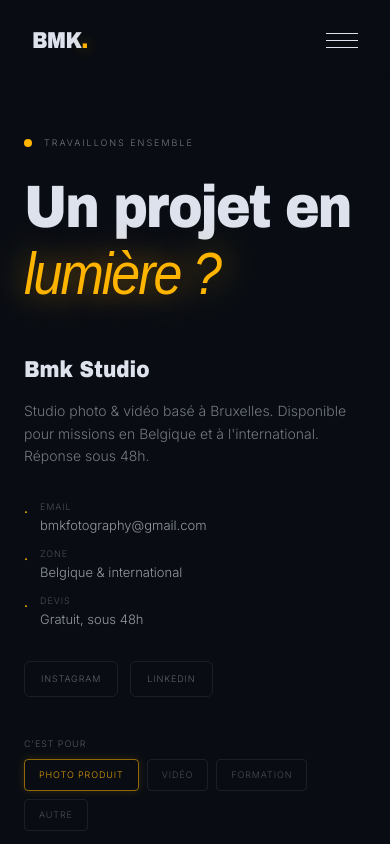
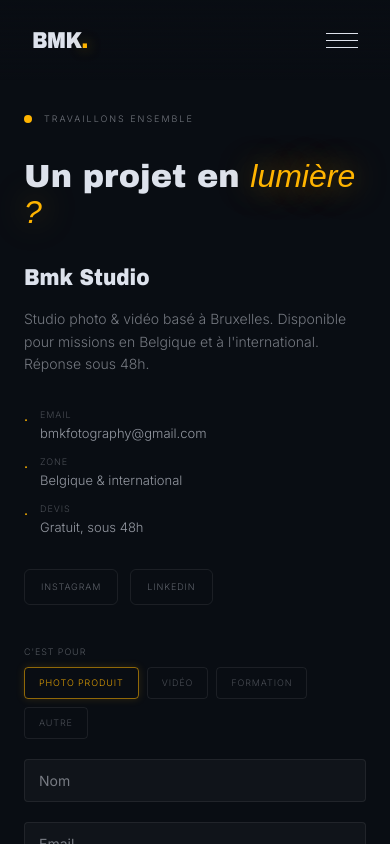
Before and after one commit to BmkCode/bmk-studio, a Next.js app: page /contact in a window 390 px wide. Shown: the top 844 px of the page. Built offline with nearby package versions, Linux system fonts and the light colour scheme; a web font is replaced by a local one.

Commit message:
Fix responsive mobile hero formations contact

```diff
--- a/app/contact/ContactClient.tsx
+++ b/app/contact/ContactClient.tsx
@@ -4,6 +4,7 @@ import { useState, useRef, useEffect } from "react";
 import Footer from "../components/Footer";
 import { gsap } from "gsap";
 import { ScrollTrigger } from "gsap/ScrollTrigger";
+import { useIsMobile } from "../hooks/useIsMobile";
 
 const services = ["Photo produit", "Vidéo", "Formation", "Autre"] as const;
 
@@ -56,6 +57,7 @@ function validate(nom: string, email: string, message: string) {
 }
 
 export default function ContactClient() {
+  const isMobile = useIsMobile();
   const [selected, setSelected] = useState<string>("Photo produit");
   const [hoveredService, setHoveredService] = useState<string | null>(null);
   const [hoveredSocial, setHoveredSocial] = useState<string | null>(null);
@@ -153,10 +155,10 @@ export default function ContactClient() {
           className="contact-header mx-auto w-full"
           style={{
             maxWidth: 1100,
-            paddingLeft: 44,
-            paddingRight: 44,
-            paddingTop: 56,
-            paddingBottom: 56,
+            paddingLeft: isMobile ? 24 : 44,
+            paddingRight: isMobile ? 24 : 44,
+            paddingTop: isMobile ? 32 : 56,
+            paddingBottom: isMobile ? 32 : 56,
           }}
         >
           {/* Eyebrow */}
@@ -175,7 +177,12 @@ export default function ContactClient() {
 
           {/* Titre */}
           <h1
-            style={{
+            style={isMobile ? {
+              fontSize: 32,
+              letterSpacing: 0,
+              lineHeight: 1.1,
+              display: "inline-block",
+            } : {
               fontSize: 52,
               letterSpacing: "-2px",
               lineHeight: 1.1,
@@ -199,16 +206,15 @@ export default function ContactClient() {
 
         {/* ── BODY GRILLE ── */}
         <section
-          className="mx-auto w-full"
-          className="contact-body"
+          className="mx-auto w-full contact-body"
           style={{
             maxWidth: 1100,
-            paddingLeft: 44,
-            paddingRight: 44,
+            paddingLeft: isMobile ? 24 : 44,
+            paddingRight: isMobile ? 24 : 44,
             paddingBottom: 80,
             display: "grid",
-            gridTemplateColumns: "1fr 1.2fr",
-            gap: 56,
+            gridTemplateColumns: isMobile ? "1fr" : "1fr 1.2fr",
+            gap: isMobile ? 40 : 56,
             alignItems: "start",
           }}
         >
--- a/app/formations/FormationsClient.tsx
+++ b/app/formations/FormationsClient.tsx
@@ -4,6 +4,7 @@ import { useRef, useEffect } from "react";
 import Footer from "../components/Footer";
 import { gsap } from "gsap";
 import { ScrollTrigger } from "gsap/ScrollTrigger";
+import { useIsMobile } from "../hooks/useIsMobile";
 
 const formations = [
   {
@@ -45,6 +46,7 @@ const formations = [
 ];
 
 export default function FormationsClient() {
+  const isMobile = useIsMobile();
   const headerRef = useRef<HTMLElement>(null);
   const introRef = useRef<HTMLElement>(null);
   const cardsRef = useRef<HTMLElement>(null);
@@ -210,7 +212,9 @@ export default function FormationsClient() {
                 border: "1px solid rgba(255,255,255,0.05)",
                 borderRadius: 8,
                 backgroundColor: "#0b1018",
-                padding: "32px 36px",
+                padding: isMobile ? "24px 20px" : "32px 36px",
+                flexDirection: isMobile ? "column" : "row",
+                gap: isMobile ? 16 : 32,
               }}
             >
               {/* Numéro */}
@@ -221,7 +225,7 @@ export default function FormationsClient() {
                   color: "rgba(212,168,67,0.35)",
                   lineHeight: 1,
                   flexShrink: 0,
-                  width: 48,
+                  width: isMobile ? "auto" : 48,
                 }}
               >
                 {f.num}
@@ -267,10 +271,15 @@ export default function FormationsClient() {
 
               {/* CTA */}
               <div
-                className="formation-cta flex flex-shrink-0 flex-col items-end justify-between self-stretch"
-                style={{ minWidth: 160 }}
+                className="formation-cta flex flex-shrink-0 flex-col justify-between self-stretch"
+                style={{
+                  minWidth: isMobile ? "auto" : 160,
+                  width: isMobile ? "100%" : "auto",
+                  alignItems: isMobile ? "flex-start" : "flex-end",
+                  gap: isMobile ? 12 : 0,
+                }}
               >
-                <div className="flex flex-col items-end gap-1">
+                <div className="flex flex-col gap-1" style={{ alignItems: isMobile ? "flex-start" : "flex-end" }}>
                   <span
                     className="font-inter font-light text-bmk-text/30"
                     style={{ fontSize: 11 }}
@@ -286,8 +295,8 @@ export default function FormationsClient() {
                 </div>
                 <a
                   href="/contact"
-                  className="inline-flex h-10 items-center justify-center bg-bmk-accent px-6 font-inter text-xs font-light uppercase tracking-widest text-bmk-bg transition-all duration-300 hover:bg-bmk-accent-2 hover:shadow-[0_0_24px_rgba(255,180,0,0.35)]"
-                  style={{ borderRadius: 6 }}
+                  className="inline-flex h-10 items-center justify-center bg-bmk-accent font-inter text-xs font-light uppercase tracking-widest text-bmk-bg transition-all duration-300 hover:bg-bmk-accent-2 hover:shadow-[0_0_24px_rgba(255,180,0,0.35)]"
+                  style={{ borderRadius: 6, width: isMobile ? "100%" : "auto", padding: isMobile ? "0" : "0 24px" }}
                 >
                   S&apos;inscrire
                 </a>
--- /dev/null
+++ b/app/hooks/useIsMobile.ts
@@ -0,0 +1,13 @@
+"use client";
+import { useState, useEffect } from "react";
+
+export function useIsMobile(breakpoint = 768) {
+  const [isMobile, setIsMobile] = useState(false);
+  useEffect(() => {
+    const check = () => setIsMobile(window.innerWidth < breakpoint);
+    check();
+    window.addEventListener("resize", check);
+    return () => window.removeEventListener("resize", check);
+  }, [breakpoint]);
+  return isMobile;
+}
--- a/app/page.tsx
+++ b/app/page.tsx
@@ -6,8 +6,10 @@ import WorkSection from "./components/WorkSection";
 import InterludeSection from "./components/InterludeSection";
 import ContactSection from "./components/ContactSection";
 import Footer from "./components/Footer";
+import { useIsMobile } from "./hooks/useIsMobile";
 
 export default function Home() {
+  const isMobile = useIsMobile();
   const h1Ref = useRef<HTMLDivElement>(null);
   const acrocheRef = useRef<HTMLDivElement>(null);
   const subtitleRef = useRef<HTMLDivElement>(null);
@@ -44,7 +46,7 @@ export default function Home() {
         {/* Left content column */}
         <div
           className="hero-left-col relative flex flex-col justify-center"
-          style={{ maxWidth: "calc(100% - 310px)" }}
+          style={isMobile ? { maxWidth: "100%", width: "100%", padding: "0 24px" } : { maxWidth: "calc(100% - 310px)" }}
         >
           {/* Pulsing location badge */}
           <div className="mb-8 flex items-center gap-3">
@@ -61,7 +63,11 @@ export default function Home() {
           <div ref={h1Ref}>
             <h1
               className="hero-h1 font-archivo leading-[1.1] text-bmk-text"
-              style={{
+              style={isMobile ? {
+                fontSize: 28,
+                letterSpacing: 0,
+                display: "inline-block",
+              } : {
                 fontSize: 45,
                 letterSpacing: "-2px",
                 display: "inline-block",
@@ -76,11 +82,11 @@ export default function Home() {
           <div ref={acrocheRef} className="hero-accroche">
             <p
               className="mt-2 text-bmk-accent"
-              style={{ fontSize: 55 }}
+              style={{ fontSize: isMobile ? 28 : 55 }}
             >
               <span
                 className="font-archivo"
-                style={{ display: "inline-block", transform: "scaleY(1.15)" }}
+                style={isMobile ? { display: "inline-block" } : { display: "inline-block", transform: "scaleY(1.15)" }}
               >
                 Bmk
               </span>
@@ -132,7 +138,7 @@ export default function Home() {
         </div>
 
         {/* Right panel */}
-        <div
+        {!isMobile && <div
           className="hero-right-panel absolute bottom-0 right-0 top-0"
           aria-hidden
           style={{
@@ -147,7 +153,7 @@ export default function Home() {
               background: "linear-gradient(to right, transparent 0%, #0b1018 100%)",
             }}
           />
-        </div>
+        </div>}
 
         {/* Bottom fade */}
         <div
```
